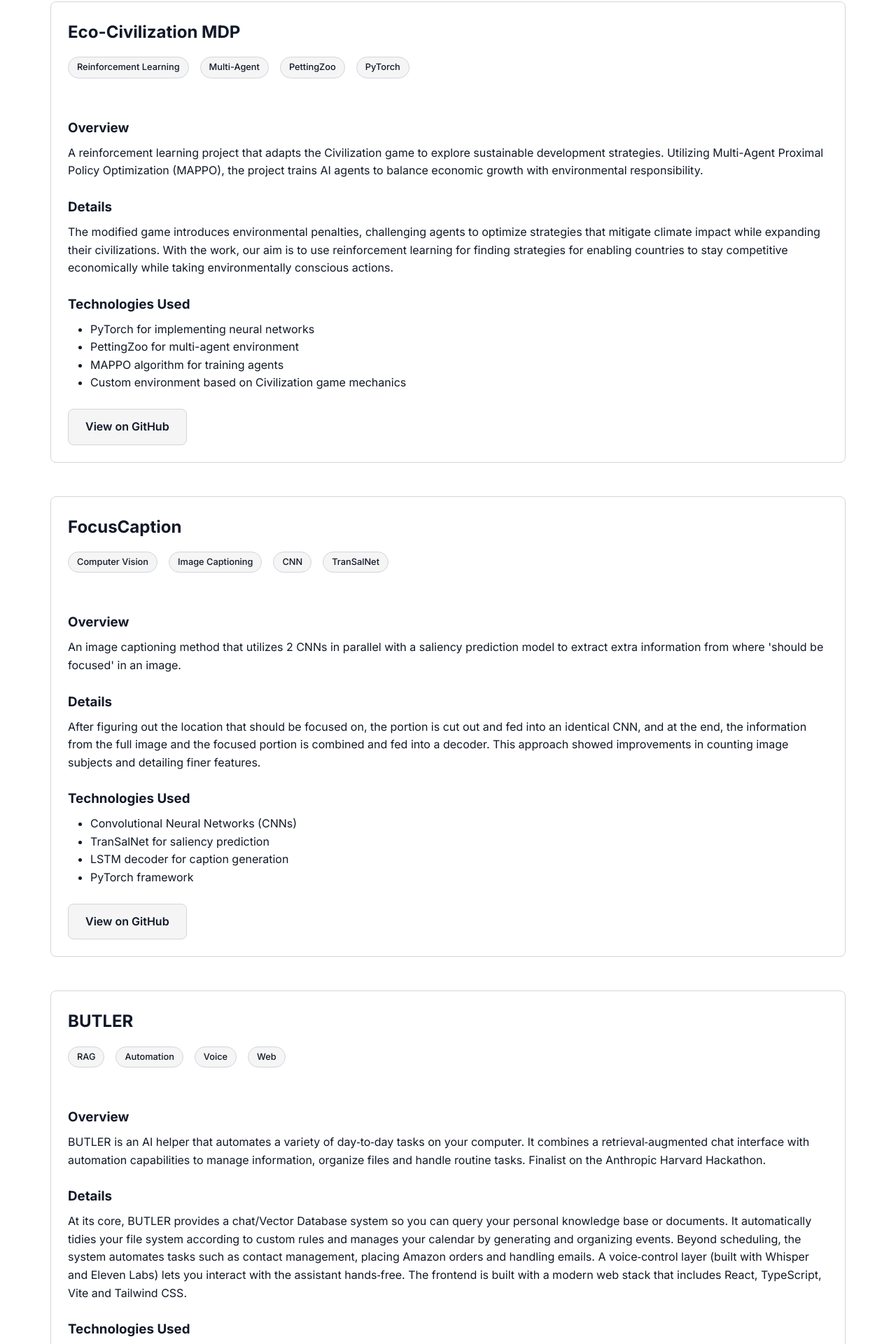
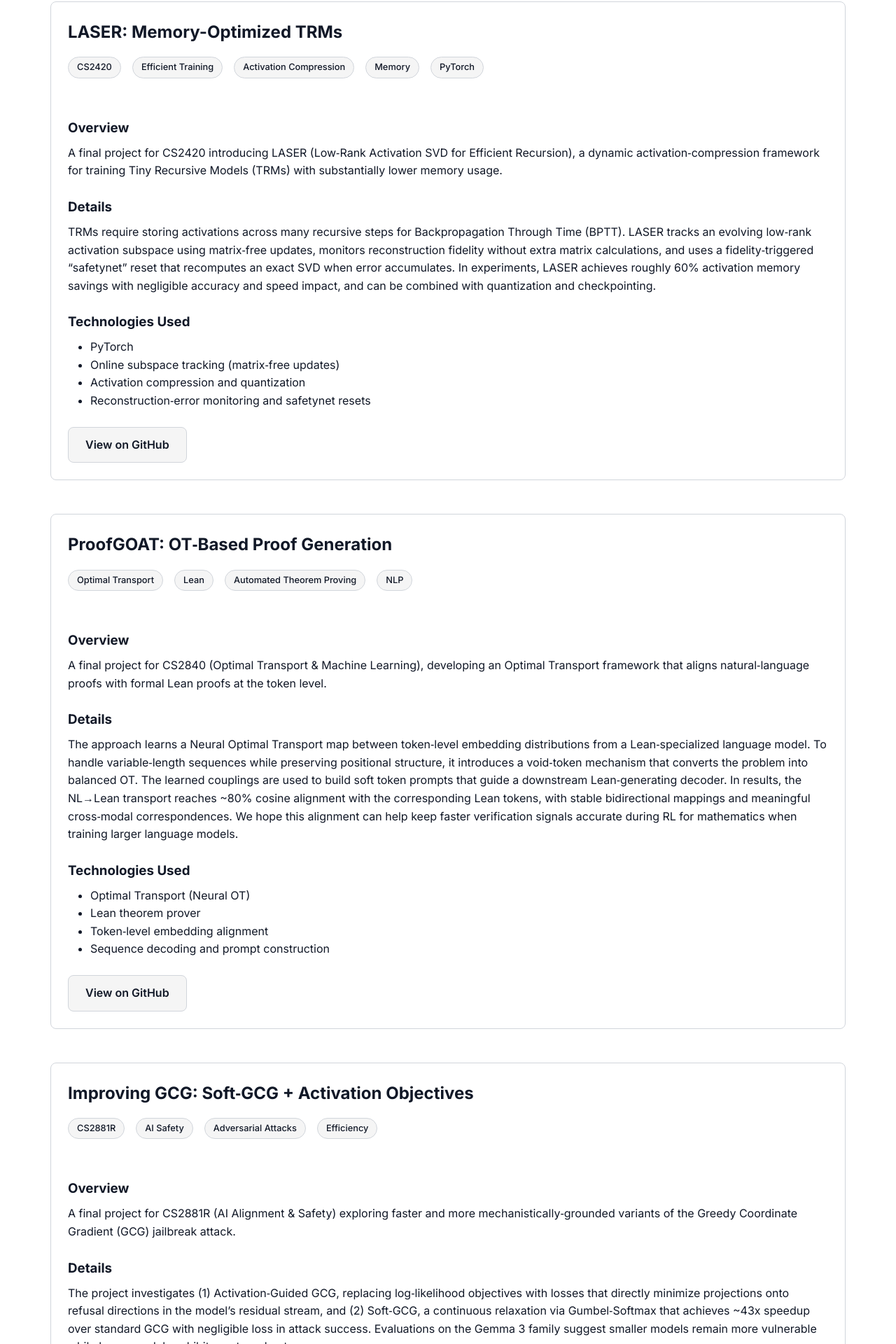
Before and after one commit to Ege-Cakar/ege-cakar.github.io, a React (Create React App) app: page /projects in a window 1280 px wide. Shown: the part 273-2193 px from the top of the page at 70% size. Built offline with nearby package versions, Linux system fonts and the light colour scheme.

Commit message:
Add Fall 2025 course projects

```diff
--- a/src/pages/Home.js
+++ b/src/pages/Home.js
@@ -23,11 +23,14 @@
 } from "../components/UIComponents";
 import profilePic from "../images/pfp.jpg";
 
+const SHOW_ARXIV_BANNER = false;
+
 const Home = () => {
   return (
     <>
       <Section className="hero">
         <PageTitle>Welcome!</PageTitle>
+        {SHOW_ARXIV_BANNER && (
           <div
             style={{
               margin: "0.75rem 0 1rem",
@@ -47,6 +50,7 @@
               🎉 My first paper is on arXiv, and I'm first author! 🎉
             </a>
           </div>
+        )}
         <Card>
           <HeroContent>
             <HeroText>
@@ -85,6 +89,77 @@
       <Section className="featured-projects">
         <SectionTitle>Featured Projects & Research</SectionTitle>
         <Grid>
+          <ProjectCard>
+            <ProjectContent>
+              <CardTitle>LASER: Memory-Optimized TRMs</CardTitle>
+              <p>
+                Dynamic activation compression for Tiny Recursive Models (TRMs),
+                using fast-subspace tracking for approximating SVD and resetting
+                through a cheap-to-calculate metric. Results: ~60% activation
+                memory reduction with negligible accuracy and speed impact.
+              </p>
+              <TagContainer>
+                <Tag>Efficient Training</Tag>
+                <Tag>Activation Compression</Tag>
+                <Tag>Memory</Tag>
+                <Tag>PyTorch</Tag>
+              </TagContainer>
+              <Button
+                href="/projects#memory-optimized-trms"
+                as={Link}
+                to="/projects"
+              >
+                Learn More
+              </Button>
+            </ProjectContent>
+          </ProjectCard>
+
+          <ProjectCard>
+            <ProjectContent>
+              <CardTitle>ProofGOAT</CardTitle>
+              <p>
+                Optimal Transport alignment between natural‑language proofs and
+                formal Lean proofs at the token level. Results: ~80% cosine
+                alignment between NL→Lean transported tokens and the
+                corresponding Lean tokens; aiming to keep fast verification
+                signals accurate during RL for math.
+              </p>
+              <TagContainer>
+                <Tag>Optimal Transport</Tag>
+                <Tag>Lean</Tag>
+                <Tag>Theorem Proving</Tag>
+                <Tag>NLP</Tag>
+              </TagContainer>
+              <Button href="/projects#proofgoat" as={Link} to="/projects">
+                Learn More
+              </Button>
+            </ProjectContent>
+          </ProjectCard>
+
+          <ProjectCard>
+            <ProjectContent>
+              <CardTitle>Improving GCG</CardTitle>
+              <p>
+                Faster jailbreak attacks: Soft‑GCG achieves ~43x speedup over
+                standard GCG with negligible performance loss. Also explores
+                activation‑guided objectives targeting refusal representations.
+              </p>
+              <TagContainer>
+                <Tag>AI Safety</Tag>
+                <Tag>Adversarial Attacks</Tag>
+                <Tag>Interpretability</Tag>
+                <Tag>Efficiency</Tag>
+              </TagContainer>
+              <Button
+                href="/projects#improving-gcg"
+                as={Link}
+                to="/projects"
+              >
+                Learn More
+              </Button>
+            </ProjectContent>
+          </ProjectCard>
+
           <ProjectCard>
             <ProjectContent>
               <CardTitle>Cambridge Summer Fellowship</CardTitle>
@@ -126,67 +201,6 @@
               </Button>
             </ProjectContent>
           </ProjectCard>
-          <ProjectCard>
-            <ProjectContent>
-              <CardTitle>FocusCaption</CardTitle>
-              <p>
-                An image captioning method that utilizes 2 CNNs in parallel with
-                a saliency prediction model to extract extra information from
-                where 'should be focused' in an image.
-              </p>
-              <TagContainer>
-                <Tag>Computer Vision</Tag>
-                <Tag>Image Captioning</Tag>
-                <Tag>CNN</Tag>
-              </TagContainer>
-              <Button href="/projects#focus-caption" as={Link} to="/projects">
-                Learn More
-              </Button>
-            </ProjectContent>
-          </ProjectCard>
-
-          <ProjectCard>
-            <ProjectContent>
-              <CardTitle>BUTLER + MacOS-Computer-Use</CardTitle>
-              <p>
-                Two connected projects: BUTLER, an AI helper that automates
-                tasks on your computer, and MacOS‑Computer‑Use, a VM control
-                tool enabling robust agentic actions on macOS.
-              </p>
-              <TagContainer>
-                <Tag>Automation</Tag>
-                <Tag>RAG</Tag>
-                <Tag>Voice</Tag>
-                <Tag>VNC</Tag>
-              </TagContainer>
-              <Button href="/projects#butler" as={Link} to="/projects#butler">
-                Learn More
-              </Button>
-            </ProjectContent>
-          </ProjectCard>
-
-          <ProjectCard>
-            <ProjectContent>
-              <CardTitle>Policivilization MDP</CardTitle>
-              <p>
-                Extending Eco Civilization MDP with more realistic terrain,
-                resources, population dynamics, and government types. Uses LLMs
-                for interpretable agent decision-making.
-              </p>
-              <TagContainer>
-                <Tag>Reinforcement Learning</Tag>
-                <Tag>LLMs</Tag>
-                <Tag>Interpretability</Tag>
-              </TagContainer>
-              <Button
-                href="/projects#policivilization"
-                as={Link}
-                to="/projects"
-              >
-                Learn More
-              </Button>
-            </ProjectContent>
-          </ProjectCard>
         </Grid>
         <ViewAll>
           <Button href="/projects" as={Link} to="/projects" outline>
@@ -204,8 +218,11 @@
               <p>
                 PyTorch, Jax, Hugging Face Transformers, Reinforcement Learning
                 (PPO, Multi-Agent), Computer Vision (CNNs, Saliency), NLP & LLMs
-                (BERT-based models, Llama, GPT, Claude, Gemini), Self-Supervised
-                Learning (SimCLR), Argument Mining
+                (BERT-based models, Llama, OpenAI/Anthropic/Google APIs), LLM
+                Safety & Alignment (adversarial prompting, refusal
+                representations), Optimal Transport, Automated Theorem Proving
+                (Lean), Efficient Training (low-rank activation compression),
+                Self-Supervised Learning (SimCLR), Argument Mining
               </p>
             </SkillCategory>
 
--- a/src/pages/Projects.js
+++ b/src/pages/Projects.js
@@ -39,6 +39,173 @@
   return (
     <>
       <PageTitle>Projects</PageTitle>
+
+      <ProjectSection id="memory-optimized-trms">
+        <Card>
+          <ProjectHeader>
+            <CardTitle>LASER: Memory-Optimized TRMs</CardTitle>
+            <TagContainer>
+              <Tag>CS2420</Tag>
+              <Tag>Efficient Training</Tag>
+              <Tag>Activation Compression</Tag>
+              <Tag>Memory</Tag>
+              <Tag>PyTorch</Tag>
+            </TagContainer>
+          </ProjectHeader>
+          <ProjectContent>
+            <ProjectDescription>
+              <h3>Overview</h3>
+              <p>
+                A final project for CS2420 introducing LASER (Low‑Rank Activation
+                SVD for Efficient Recursion), a dynamic activation‑compression
+                framework for training Tiny Recursive Models (TRMs) with
+                substantially lower memory usage.
+              </p>
+
+              <h3>Details</h3>
+              <p>
+                TRMs require storing activations across many recursive steps for
+                Backpropagation Through Time (BPTT). LASER tracks an evolving
+                low‑rank activation subspace using matrix‑free updates, monitors
+                reconstruction fidelity without extra matrix calculations, and
+                uses a fidelity‑triggered “safetynet” reset that recomputes an
+                exact SVD when error accumulates. In experiments, LASER achieves
+                roughly 60% activation memory savings with negligible accuracy
+                and speed impact, and can be combined with quantization and
+                checkpointing.
+              </p>
+
+              <h3>Technologies Used</h3>
+              <ul>
+                <li>PyTorch</li>
+                <li>Online subspace tracking (matrix‑free updates)</li>
+                <li>Activation compression and quantization</li>
+                <li>Reconstruction‑error monitoring and safetynet resets</li>
+              </ul>
+
+              <ProjectLinks>
+                <Button
+                  href="https://github.com/Ege-Cakar/Memory-Optimized-TRMs"
+                  target="_blank"
+                >
+                  View on GitHub
+                </Button>
+              </ProjectLinks>
+            </ProjectDescription>
+          </ProjectContent>
+        </Card>
+      </ProjectSection>
+
+      <ProjectSection id="proofgoat">
+        <Card>
+          <ProjectHeader>
+            <CardTitle>ProofGOAT: OT‑Based Proof Generation</CardTitle>
+            <TagContainer>
+              <Tag>Optimal Transport</Tag>
+              <Tag>Lean</Tag>
+              <Tag>Automated Theorem Proving</Tag>
+              <Tag>NLP</Tag>
+            </TagContainer>
+          </ProjectHeader>
+          <ProjectContent>
+            <ProjectDescription>
+              <h3>Overview</h3>
+              <p>
+                A final project for CS2840 (Optimal Transport & Machine
+                Learning), developing an Optimal Transport framework that aligns
+                natural‑language proofs with formal Lean proofs at the token
+                level.
+              </p>
+
+              <h3>Details</h3>
+              <p>
+                The approach learns a Neural Optimal Transport map between
+                token‑level embedding distributions from a Lean‑specialized
+                language model. To handle variable‑length sequences while
+                preserving positional structure, it introduces a void‑token
+                mechanism that converts the problem into balanced OT. The
+                learned couplings are used to build soft token prompts that
+                guide a downstream Lean‑generating decoder. In results, the
+                NL→Lean transport reaches ~80% cosine alignment with the
+                corresponding Lean tokens, with stable bidirectional mappings
+                and meaningful cross‑modal correspondences. We hope this
+                alignment can help keep faster verification signals accurate
+                during RL for mathematics when training larger language models.
+              </p>
+
+              <h3>Technologies Used</h3>
+              <ul>
+                <li>Optimal Transport (Neural OT)</li>
+                <li>Lean theorem prover</li>
+                <li>Token‑level embedding alignment</li>
+                <li>Sequence decoding and prompt construction</li>
+              </ul>
+
+              <ProjectLinks>
+                <Button
+                  href="https://github.com/Ege-Cakar/ProofGOAT"
+                  target="_blank"
+                >
+                  View on GitHub
+                </Button>
+              </ProjectLinks>
+            </ProjectDescription>
+          </ProjectContent>
+        </Card>
+      </ProjectSection>
+
+      <ProjectSection id="improving-gcg">
+        <Card>
+          <ProjectHeader>
+            <CardTitle>Improving GCG: Soft‑GCG + Activation Objectives</CardTitle>
+            <TagContainer>
+              <Tag>CS2881R</Tag>
+              <Tag>AI Safety</Tag>
+              <Tag>Adversarial Attacks</Tag>
+              <Tag>Efficiency</Tag>
+            </TagContainer>
+          </ProjectHeader>
+          <ProjectContent>
+            <ProjectDescription>
+              <h3>Overview</h3>
+              <p>
+                A final project for CS2881R (AI Alignment & Safety) exploring
+                faster and more mechanistically‑grounded variants of the Greedy
+                Coordinate Gradient (GCG) jailbreak attack.
+              </p>
+
+              <h3>Details</h3>
+              <p>
+                The project investigates (1) Activation‑Guided GCG, replacing
+                log‑likelihood objectives with losses that directly minimize
+                projections onto refusal directions in the model’s residual
+                stream, and (2) Soft‑GCG, a continuous relaxation via
+                Gumbel‑Softmax that achieves ~43x speedup over standard GCG with
+                negligible loss in attack success. Evaluations on the Gemma 3
+                family suggest smaller models remain more vulnerable while
+                larger models exhibit greater robustness.
+              </p>
+
+              <h3>Technologies Used</h3>
+              <ul>
+                <li>LLM safety and adversarial prompt optimization</li>
+                <li>Mechanistic objectives using refusal directions</li>
+                <li>Gumbel‑Softmax continuous relaxation</li>
+                <li>Benchmarking across model scales (Gemma 3)</li>
+              </ul>
+
+              <ProjectLinks>
+                <Button
+                  href="https://github.com/Ege-Cakar/ImprovingGCG"
+                  target="_blank"
+                >
+                  View on GitHub
+                </Button>
+              </ProjectLinks>
+            </ProjectDescription>
+          </ProjectContent>
+        </Card>
+      </ProjectSection>
 
       <ProjectSection id="eco-civilization">
         <Card>
```
Lines whose indentation alone changed are shown as unchanged.
